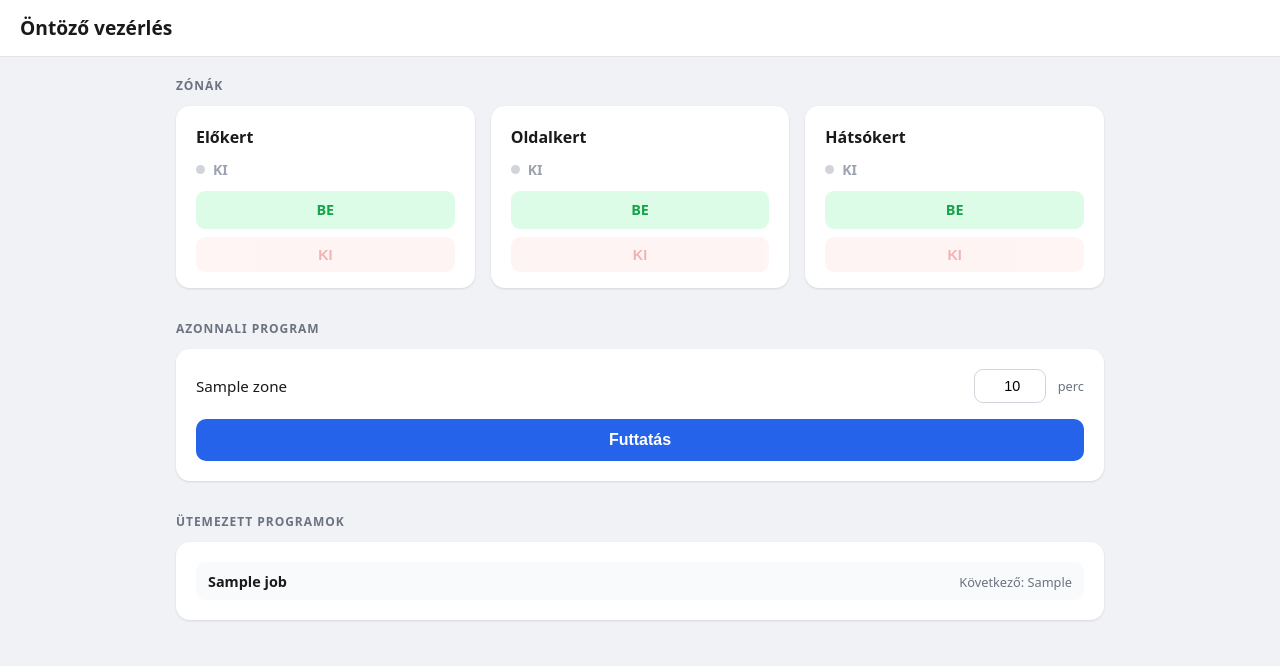
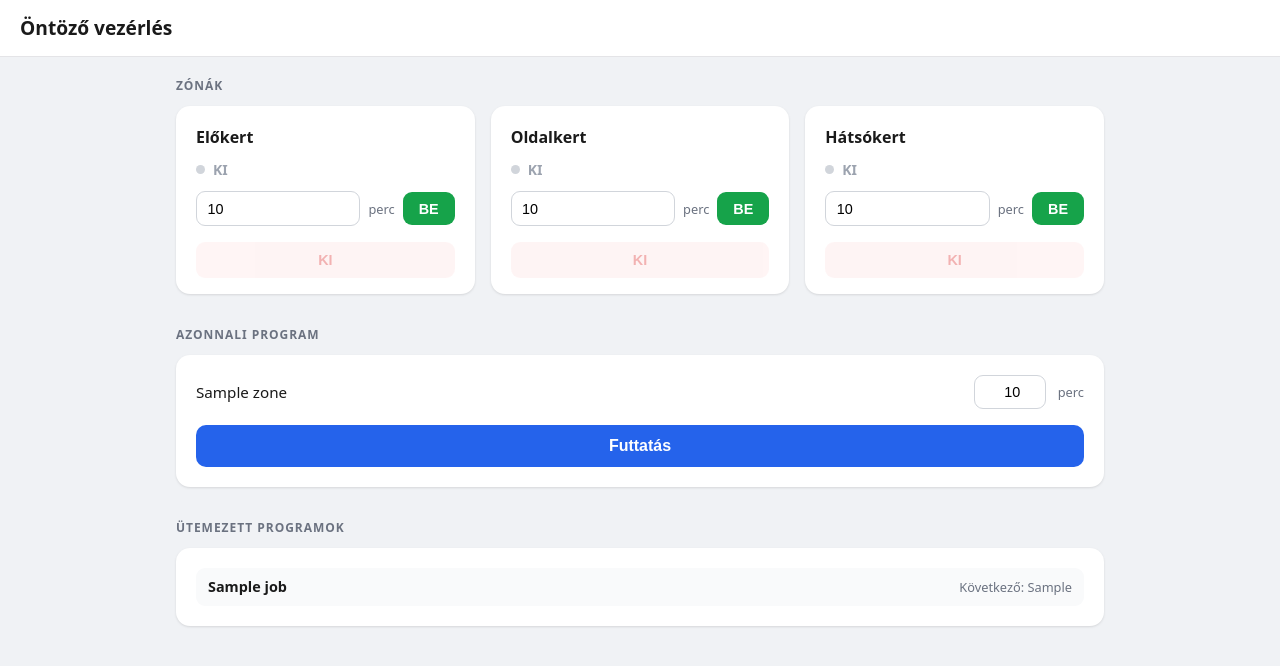
Before and after one commit to Zogginator/sprinkler, a Flask app: template templates/dashboard.html in a window 1280 px wide. Shown: the top 666 px of the page. Run offline with Flask 3, Linux system fonts and the light colour scheme; the template is opened without the code that fills it: most values are stand-ins (such as "Sample title", 1, 10 or a date in 2020); parts of the project's set-up code (start-up, migrations or seed data) failed here and were passed over; some libraries are stand-ins or nearby versions.

Commit message:
feat: always-visible zone controls, smooth countdown, program run tracking
- Zone cards: replace details/summary toggle with always-visible input +
  BE button + KI button; disabled when zone is ON
- BE/KI forms use hx-post so zone_on/zone_off return the zones partial
  directly on HTMX requests (no page reload after button press)
- Client-side JS countdown ticks every second; syncs from server's
  data-remaining on each 3s HTMX poll
- sprinkler_runs moved to app_runtime; register_run() handles append +
  cleanup daemon in one place
- Program.run_sequentially() accepts on_run_start callback; jobs.py
  passes app_runtime.register_run so program-started zones show countdowns

Co-Authored-By: Claude Sonnet 4.6 <noreply@anthropic.com>

```diff
--- a/app.py
+++ b/app.py
@@ -1,8 +1,7 @@
 import logging
 import os
-from threading import Thread, Timer
+from threading import Thread
 import time
-from datetime import datetime
 
 import yaml
 from flask import Flask, abort, jsonify, redirect, render_template, request, url_for
@@ -10,9 +9,6 @@ from flask import Flask, abort, jsonify, redirect, render_template, request, url
 import app_runtime
 from classes.Program import Program, program_constructor
 from classes.Scheduler import DayOption, Scheduler, StartTime
-from classes.Sprinkler import Sprinkler, SprinklerRun, RainSensor
-from mqtt_client import OBKMqtt  # a módosított, channel/set-get sémát használó kliens
-from state import GlobalState
 
 # ----------------------------
 # Config
@@ -34,8 +30,6 @@ app_runtime.init_runtime(CONF)  #mqtttc indítás, és SPRINKLER_BY_ID inicializ
 logging.basicConfig(level=logging.DEBUG)
 app_runtime.logger = logging.getLogger(__name__)
 
-
-sprinkler_runs = []
 
 program1 = program_constructor('1', 'Temporary Program', [(3, 10), (2,10)])     # <classes.Program.Program object>
 test2 = DayOption("Everyday Evening", StartTime(21, 14), program_id='test', steps=[(3,600), (2, 600), (1,600)], day=None)    # <classes.Scheduler.DayOption object>
@@ -75,7 +69,7 @@ def dashboard():
 @app.get("/partial/zones")
 def partial_zones():
     remaining_by_id = {}
-    for run in sprinkler_runs:
+    for run in app_runtime.sprinkler_runs:
         sid = run.sprinkler.id
         if getattr(run, "_active", False) and sid not in remaining_by_id:
             remaining_by_id[sid] = max(0, int(run.remaining_time))
@@ -98,20 +92,6 @@ def zone_on(zid: int):
         seconds = int(request.form.get("seconds") or request.args.get("seconds") or 60)
     if seconds > FAILSAFE_MAX:
         seconds = FAILSAFE_MAX
-    # z = ZONES_BY_ID.get(zid) or abort(404)
-
-    # # 1) MQTT publish: sprinkler/<ch>/set  "1"
-    # mqttc.set_channel(z["channel"], 1)
-
-    # # 2) helyi állapot beállítás + visszaszámláló
-    # G.set_on(zid, True, remaining=seconds)
-
-    # # 3) időzített kikapcsolás (egyszerű Timer)
-    # def _off():
-    #     mqttc.set_channel(z["channel"], 0)
-    #     G.set_on(zid, False, remaining=None)
-
-    # Timer(seconds, _off).start()
 
     sprinkler = app_runtime.SPRINKLER_BY_ID.get(zid)
     if sprinkler is None:
@@ -119,15 +99,10 @@ def zone_on(zid: int):
 
     run = sprinkler.turn_on(seconds)
     if run is not None and hasattr(run, 'sprinkler'):
-        sprinkler_runs.append(run)
-        def _cleanup(r):
-            r.done.wait()
-            try:
-                sprinkler_runs.remove(r)
-            except ValueError:
-                pass
-        Thread(target=_cleanup, args=(run,), daemon=True).start()
+        app_runtime.register_run(run)
 
+    if request.headers.get("HX-Request"):
+        return partial_zones()
     return redirect(url_for("dashboard"))
 
 
@@ -146,14 +121,12 @@ def adhoc_run():
 
 @app.post("/zones/<int:zid>/off")
 def zone_off(zid: int):
-    # z = ZONES_BY_ID.get(zid) or abort(404)
-    # mqttc.set_channel(z["channel"], 0)
-    # G.set_on(zid, False, remaining=None)
-
     sprinkler = app_runtime.SPRINKLER_BY_ID.get(zid)
     if sprinkler is None:
         abort(404)
     sprinkler.turn_off()
+    if request.headers.get("HX-Request"):
+        return partial_zones()
     return redirect(url_for("dashboard"))
 
 
--- a/classes/Program.py
+++ b/classes/Program.py
@@ -42,14 +42,14 @@ class Program:
         # Return the list of SprinklerRun objects
         return runs
 
-    def run_sequentially(self, delay_seconds=2): # TODO manage delay-setting
+    def run_sequentially(self, delay_seconds=2, on_run_start=None):
         runs = self.get_runs()
         for r in runs:
-
             last_len = 0
-            # r.done.wait()           # wait until this run finishes.replace below with this if printing progress not needed
             try:
                 r.run()
+                if on_run_start:
+                    on_run_start(r)
                 while not r.done.wait(timeout=1):
                     rem = max(0, int(getattr(r, "remaining_time", 0)))
                     msg = f"Running {r.sprinkler.name}: {rem:02d}s remaining"
--- a/jobs.py
+++ b/jobs.py
@@ -17,6 +17,6 @@ def start_program_by_id(program_id: int | str,
         logger.debug("start_program_by_id_job: steps=%r", steps)
         p = Program(program_id, name or f"Program {program_id}", steps, spr_by_id, logger=logger)
     try:
-        p.run_sequentially()
+        p.run_sequentially(on_run_start=app_runtime.register_run)
     finally:
         p.cleanup()
--- a/static/main.css
+++ b/static/main.css
@@ -124,41 +124,14 @@ main {
   margin-top: auto;
 }
 
-/* ── BE toggle (details/summary) ── */
-details.be-toggle { width: 100%; }
-details.be-toggle summary { list-style: none; cursor: pointer; }
-details.be-toggle summary::-webkit-details-marker { display: none; }
-details.be-toggle.be-disabled {
-  pointer-events: none;
-  opacity: .35;
-}
-
-.btn-be-summary {
-  display: flex;
-  align-items: center;
-  justify-content: center;
-  width: 100%;
-  padding: .6rem 1rem;
-  background: #dcfce7;
-  color: #16a34a;
-  border-radius: 9px;
-  font-weight: 700;
-  font-size: .9rem;
-  -webkit-user-select: none;
-  user-select: none;
-  -webkit-tap-highlight-color: transparent;
-  transition: background .15s;
-}
-details.be-toggle[open] .btn-be-summary,
-.btn-be-summary:hover { background: #bbf7d0; }
-
-.be-form {
+/* ── BE row (always visible) ── */
+.be-row {
   display: flex;
   gap: .5rem;
-  margin-top: .5rem;
   align-items: center;
+  margin-bottom: .5rem;
 }
-.be-form input[type="number"] {
+.be-row input[type="number"] {
   flex: 1;
   min-width: 0;
   padding: .55rem .65rem;
@@ -167,13 +140,14 @@ details.be-toggle[open] .btn-be-summary,
   font-size: .9rem;
   background: #fff;
 }
-.be-form input[type="number"]:focus {
+.be-row input[type="number"]:focus {
   outline: none;
   border-color: #22c55e;
   box-shadow: 0 0 0 3px rgba(34,197,94,.15);
 }
-.be-form .unit { color: #6b7280; font-size: .8rem; white-space: nowrap; }
-.btn-confirm {
+.be-row input[type="number"]:disabled { opacity: .4; }
+.be-row .unit { color: #6b7280; font-size: .8rem; white-space: nowrap; }
+.btn-on {
   background: #16a34a;
   color: #fff;
   border: none;
@@ -185,7 +159,11 @@ details.be-toggle[open] .btn-be-summary,
   white-space: nowrap;
   -webkit-tap-highlight-color: transparent;
 }
-.btn-confirm:hover { background: #15803d; }
+.btn-on:hover:not(:disabled) { background: #15803d; }
+.btn-on:disabled { opacity: .4; cursor: not-allowed; }
+
+/* ── Utility ── */
+.hidden { display: none; }
 
 /* ── KI button ── */
 .btn-off {
--- a/templates/_zones_partial.html
+++ b/templates/_zones_partial.html
@@ -8,7 +8,9 @@
     {% set sp = sprinklers[z.id] %}
     {% set rem = remaining_by_id.get(z.id, 0) %}
     {% set is_on = sp.state == 1 %}
-    <div class="zone-card {{ 'zone-active' if is_on else '' }}">
+    <div class="zone-card {{ 'zone-active' if is_on else '' }}"
+         data-zone-id="{{ z.id }}"
+         data-remaining="{{ rem }}">
 
       <div class="zone-name">{{ z.name }}</div>
 
@@ -17,27 +19,31 @@
         <span class="status-label {{ 'on' if is_on else 'off' }}">{{ 'BE' if is_on else 'KI' }}</span>
       </div>
 
-      {% if is_on and rem > 0 %}
-      <div class="remaining">{{ rem // 60 }}:{{ '%02d' % (rem % 60) }}</div>
-      {% endif %}
+      <div class="remaining{{ '' if (is_on and rem > 0) else ' hidden' }}"></div>
 
       <div class="zone-actions">
-        <details class="be-toggle {{ 'be-disabled' if is_on else '' }}">
-          <summary><span class="btn-be-summary">BE</span></summary>
-          <form method="post" action="/zones/{{ z.id }}/on" class="be-form">
+        <form method="post" action="/zones/{{ z.id }}/on"
+              hx-post="/zones/{{ z.id }}/on"
+              hx-target="#zones"
+              hx-swap="outerHTML">
+          <div class="be-row">
             <input
               type="number"
               name="minutes"
               min="1"
               max="{{ failsafe_max // 60 }}"
               value="10"
+              {% if is_on %}disabled{% endif %}
               aria-label="{{ z.name }} bekapcsolás percben">
             <span class="unit">perc</span>
-            <button type="submit" class="btn-confirm">Indítás</button>
-          </form>
-        </details>
+            <button type="submit" class="btn-on" {% if is_on %}disabled{% endif %}>BE</button>
+          </div>
+        </form>
 
-        <form method="post" action="/zones/{{ z.id }}/off">
+        <form method="post" action="/zones/{{ z.id }}/off"
+              hx-post="/zones/{{ z.id }}/off"
+              hx-target="#zones"
+              hx-swap="outerHTML">
           <button type="submit" class="btn-off" {% if not is_on %}disabled{% endif %}>KI</button>
         </form>
       </div>
--- a/templates/base.html
+++ b/templates/base.html
@@ -17,5 +17,36 @@
   <main>
     {% block content %}{% endblock %}
   </main>
+  <script>
+    var _cdTimers = {};
+    function fmtTime(s) {
+      return Math.floor(s / 60) + ':' + String(s % 60).padStart(2, '0');
+    }
+    function syncCountdowns() {
+      document.querySelectorAll('[data-zone-id]').forEach(function(card) {
+        var zid = card.dataset.zoneId;
+        var rem = parseInt(card.dataset.remaining, 10) || 0;
+        var el = card.querySelector('.remaining');
+        if (_cdTimers[zid]) { clearInterval(_cdTimers[zid]); delete _cdTimers[zid]; }
+        if (!el) return;
+        if (rem <= 0) { el.classList.add('hidden'); el.textContent = ''; return; }
+        el.classList.remove('hidden');
+        el.textContent = fmtTime(rem);
+        _cdTimers[zid] = setInterval(function() {
+          rem--;
+          if (rem <= 0) {
+            clearInterval(_cdTimers[zid]); delete _cdTimers[zid];
+            el.classList.add('hidden'); el.textContent = '';
+          } else {
+            el.textContent = fmtTime(rem);
+          }
+        }, 1000);
+      });
+    }
+    document.addEventListener('DOMContentLoaded', syncCountdowns);
+    document.addEventListener('htmx:afterSwap', function(e) {
+      if (e.detail.target && e.detail.target.id === 'zones') syncCountdowns();
+    });
+  </script>
 </body>
 </html>
```
Also changed, not shown: app_runtime.py (+14 -0 lines).
